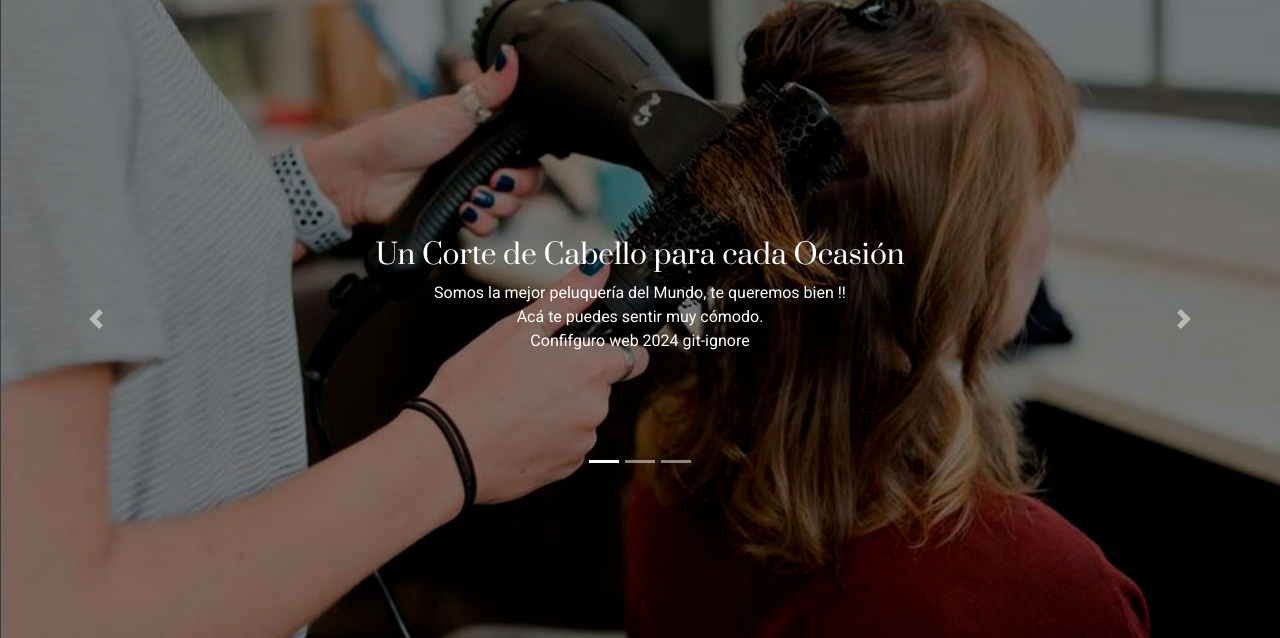
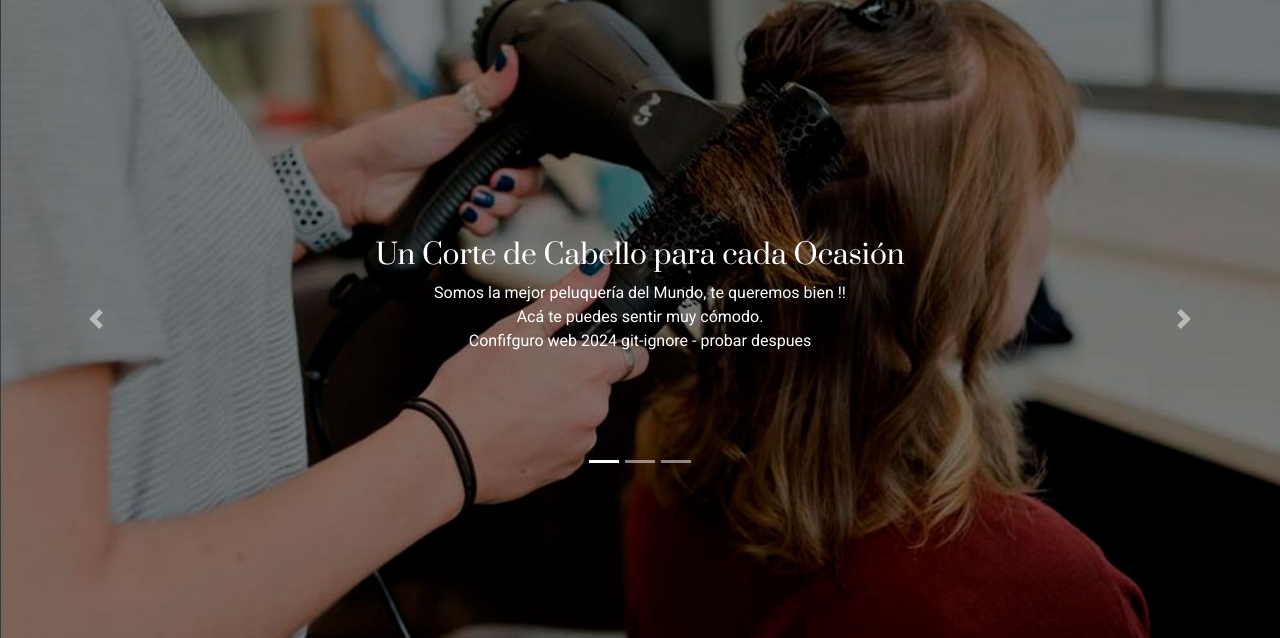
Before and after one commit to fred2020nic/barberia, a PHP site: page / in a window 1280 px wide. Shown: the part 81-719 px from the top of the page. Run offline with PHP 8.4, Linux system fonts and the light colour scheme; data comes from the database, SQL or seed files in the repository; a stand-in replaces the project's code that opens the database connection; some web fonts are replaced.

Commit message:
gitingore_2

```diff
--- a/index.php
+++ b/index.php
@@ -31,7 +31,7 @@ include "Includes/templates/navbar.php";
                             <br>
                            Confifguro web 2024
 
-                           git-ignore
+                           git-ignore - probar despues
                         </p>
                     </div>
                 </div>
```
Also changed, not shown: admin/connect_2.php (renamed from admin/connect.php), connect_2.php (renamed from connect.php), 1 other file.
